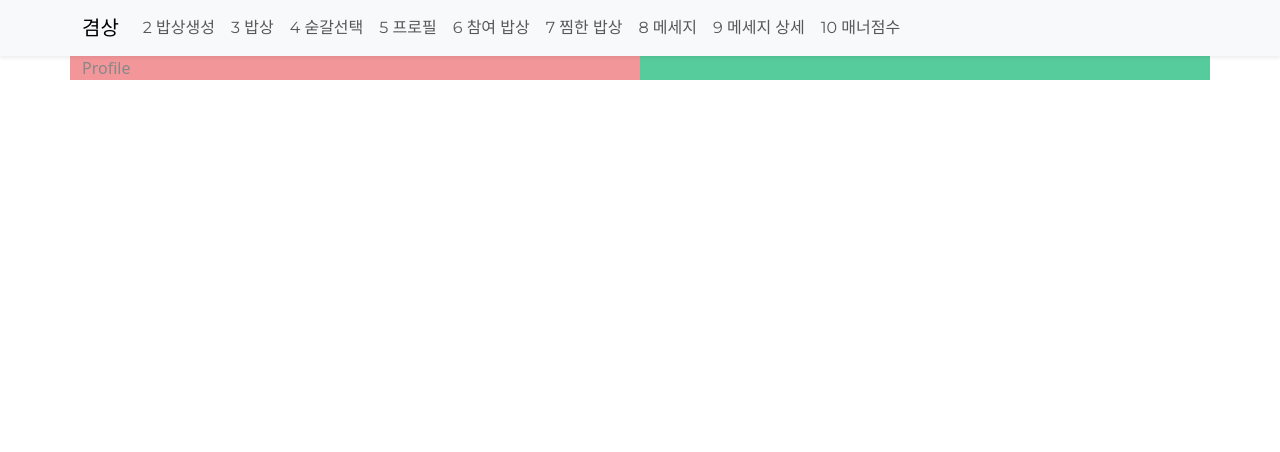
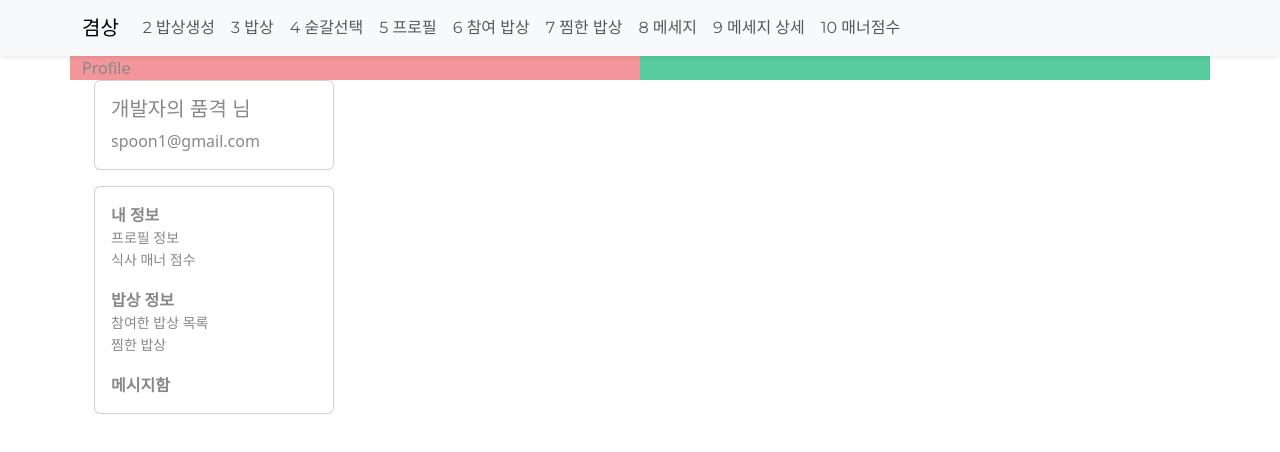
Before and after one commit to developer-dignity-team-2/gyeom-sang_client, a Vue app: page /mypage/profile in a window 1280 px wide. Shown: the top 452 px of the page. Built offline with nearby package versions, Linux system fonts and the light colour scheme.

Commit message:
[ADD] 마이페이지 네브바

```diff
--- /dev/null
+++ b/src/components/comp-user-profile.vue
@@ -0,0 +1,87 @@
+<template>
+	<div class="container d-grid gap-3">
+		<div class="card" style="width: 15rem">
+			<div class="card-body">
+				<h5 class="card-title">{{ user[0].nickname }} 님</h5>
+				<p class="card-text">{{ user[0].email }}</p>
+			</div>
+		</div>
+		<div class="card" style="width: 15rem">
+			<div class="card-body">
+				<strong> 내 정보 </strong>
+				<ul class="list-unstyled small" style="line-height: 160%">
+					<li>
+						<div class="cursor" @click="userProfile()">프로필 정보</div>
+					</li>
+					<li>
+						<div class="cursor" @click="score()">식사 매너 점수</div>
+					</li>
+				</ul>
+				<strong> 밥상 정보 </strong>
+				<ul class="list-unstyled small" style="line-height: 160%">
+					<li>
+						<div class="cursor" @click="joinBabsang()">참여한 밥상 목록</div>
+					</li>
+					<li>
+						<div class="cursor" @click="favoriteBabsang()">찜한 밥상</div>
+					</li>
+				</ul>
+				<strong class="cursor" @click="message()"> 메시지함 </strong>
+			</div>
+		</div>
+	</div>
+</template>
+
+<script>
+export default {
+	name: 'CompUserProfile',
+	data() {
+		return {
+			user: [
+				{
+					email: 'spoon1@gmail.com',
+					gender: '남자',
+					nickname: '개발자의 품격',
+					profile_image: require('../assets/img/profile.png'),
+					age_range: '40대',
+					mannerScore: 4,
+					dining_spoons_description:
+						'개발자의 품격 4기 2팀에서 구현 중인 혼밥 매칭 서비스 "겸상"입니다.',
+				},
+			],
+		};
+	},
+	setup() {},
+	created() {},
+	mounted() {},
+	unmounted() {},
+	methods: {
+		userProfile() {
+			this.$router.push('/mypage/profile');
+		},
+		joinBabsang() {
+			this.$router.push('/mypage/babsang');
+		},
+		favoriteBabsang() {
+			this.$router.push('/mypage/favorites');
+		},
+		message() {
+			this.$router.push('/mypage/message');
+		},
+		score() {
+			this.$router.push('/mypage/score');
+		},
+	},
+};
+</script>
+
+<style scoped>
+.favorite {
+	position: absolute;
+	top: 0.5rem;
+	right: 0.5rem;
+}
+.cursor {
+	cursor: pointer;
+}
+</style>
--- a/src/views/mypage-profile.vue
+++ b/src/views/mypage-profile.vue
@@ -4,12 +4,27 @@
 			<div class="col bg-secondary">Profile</div>
 			<div class="col bg-success"></div>
 		</div>
+
+		<div class="row">
+			<div class="col">
+				<CompUserProfile />
+			</div>
+		</div>
 	</div>
 </template>
 
 <script>
+import CompUserProfile from '@/components/comp-user-profile';
 export default {
 	name: 'MypageProfile',
-	components: {},
+	components: { CompUserProfile },
+	data() {
+		return {};
+	},
+	setup() {},
+	created() {},
+	mounted() {},
+	unmounted() {},
+	methods: {},
 };
 </script>
```
Also changed, not shown: src/assets/img/profile.png (added).
